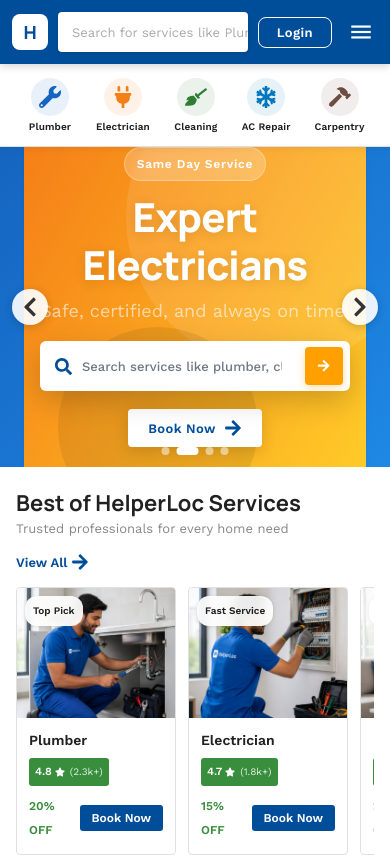
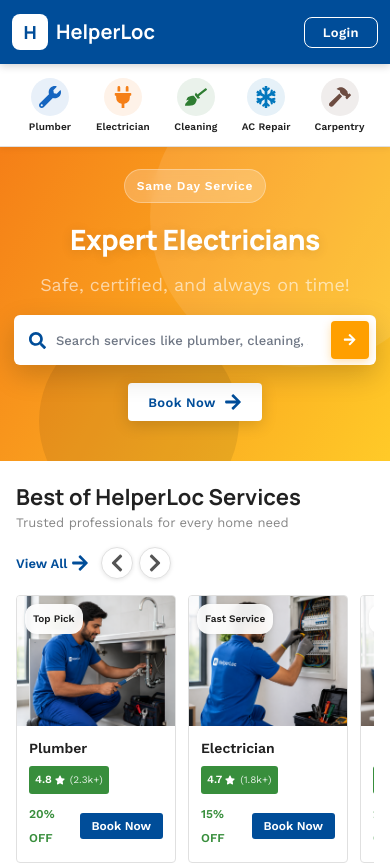
Before and after one commit to Aniketpundir/helperloc1, a React (Vite) app: page / in a window 390 px wide. Shown: the top 864 px of the page. Built offline with nearby package versions, Linux system fonts and the light colour scheme.

Commit message:
Do Some changes in website

```diff
--- a/src/App.css
+++ b/src/App.css
@@ -146,6 +146,8 @@
 
 html {
   scroll-behavior: smooth;
+   overflow-x: hidden;
+  width: 100%;
 }
 
 body {
--- a/src/components/user_section/Home_Section/CategoryBar/CategoryBar.css
+++ b/src/components/user_section/Home_Section/CategoryBar/CategoryBar.css
@@ -1,5 +1,3 @@
-/* src/components/user_section/Home_Section/CategoryBar/CategoryBar.css */
-
 .catbar {
   background: #fff;
   border-bottom: 1px solid #e0e0e0;
@@ -36,7 +34,6 @@
   display: none;
 }
 
-/* --- Single Category Item --- */
 .catbar__item {
   display: flex;
   flex-direction: column;
@@ -47,7 +44,12 @@
   cursor: pointer;
   padding: 6px 18px;
   border-radius: var(--radius-lg);
-  transition: background var(--transition-fast), transform var(--transition-fast);
+  transition:
+    background var(--transition-fast),
+    transform var(--transition-fast),
+    padding var(--transition-fast),
+    min-width var(--transition-fast),
+    border-radius var(--transition-fast);
   flex-shrink: 0;
   min-width: 80px;
   position: relative;
@@ -76,7 +78,6 @@
   transform: scaleX(1);
 }
 
-/* --- Icon Wrap --- */
 .catbar__icon-wrap {
   width: 44px;
   height: 44px;
@@ -85,7 +86,13 @@
   display: flex;
   align-items: center;
   justify-content: center;
-  transition: background var(--transition-fast), opacity var(--transition-fast), height var(--transition-fast), transform var(--transition-fast), margin var(--transition-fast);
+  transition:
+    width var(--transition-fast),
+    height var(--transition-fast),
+    background var(--transition-fast),
+    opacity var(--transition-fast),
+    transform var(--transition-fast),
+    margin var(--transition-fast);
   overflow: hidden;
 }
 
@@ -106,6 +113,7 @@
   color: #212121;
   letter-spacing: 0.01em;
   white-space: nowrap;
+  transition: font-size var(--transition-fast), font-weight var(--transition-fast);
 }
 
 .catbar--compact .catbar__track {
@@ -113,7 +121,6 @@
 }
 
 .catbar--compact .catbar__item {
-  flex-direction: row;
   min-width: auto;
   padding: 7px 15px;
   border-radius: 4px;
--- a/src/components/user_section/Home_Section/CategoryBar/CategoryBar.jsx
+++ b/src/components/user_section/Home_Section/CategoryBar/CategoryBar.jsx
@@ -1,15 +1,35 @@
-// src/components/user_section/Home_Section/CategoryBar/CategoryBar.jsx
-import React, { useEffect, useState } from 'react';
+import React, { useEffect, useRef, useState } from 'react';
 import { useNavigate } from 'react-router-dom';
 import './CategoryBar.css';
 import { homeCategories } from '../homeServices';
 
+const ENTER_COMPACT_AT = 100;
+const EXIT_COMPACT_AT = 60;
+
 const CategoryBar = () => {
     const [isCompact, setIsCompact] = useState(false);
     const navigate = useNavigate();
+    const tickingRef = useRef(false);
 
     useEffect(() => {
-        const handleScroll = () => setIsCompact(window.scrollY > 90);
+        const handleScroll = () => {
+            // requestAnimationFrame throttling: only run the check once
+            // per repaint instead of on every single scroll event, which
+            // removes layout-thrashing jitter on fast/trackpad scrolls.
+            if (tickingRef.current) return;
+            tickingRef.current = true;
+
+            window.requestAnimationFrame(() => {
+                const y = window.scrollY;
+                setIsCompact((prev) => {
+                    if (!prev && y > ENTER_COMPACT_AT) return true;
+                    if (prev && y < EXIT_COMPACT_AT) return false;
+                    return prev;
+                });
+                tickingRef.current = false;
+            });
+        };
+
         handleScroll();
         window.addEventListener('scroll', handleScroll, { passive: true });
         return () => window.removeEventListener('scroll', handleScroll);
--- a/src/components/user_section/Home_Section/Hero/Hero.css
+++ b/src/components/user_section/Home_Section/Hero/Hero.css
@@ -1,11 +1,12 @@
-/* src/components/user_section/Home_Section/Hero/Hero.css */
-
 .hero-banner {
   position: relative;
   width: 100%;
-  overflow: hidden;
-  background: #f1f3f6;
-  padding: 12px 0 0;
+  overflow-x: hidden;
+  overflow-y: visible;
+  background: #f1f3f6 !important;
+  padding: 0px 0 0 !important;
+  height: 100% !important;
+  margin-top: 0 !important;
 }
 
 /* --- Slide --- */
@@ -15,7 +16,7 @@
   display: flex;
   align-items: center;
   position: relative;
-  overflow: hidden;
+  overflow: visible; /* dropdown must escape this safely */
   transition: opacity 0.32s ease;
   box-shadow: 0 1px 3px rgba(0,0,0,0.08);
 }
@@ -28,6 +29,14 @@
   opacity: 0;
 }
 
+.hero-banner__bg {
+  position: absolute;
+  inset: 0;
+  overflow: hidden;
+  z-index: 0;
+  pointer-events: none;
+}
+
 /* --- Content --- */
 .hero-banner__content {
   position: relative;
@@ -35,10 +44,10 @@
   display: flex;
   align-items: center;
   justify-content: space-between;
-  padding-top: 40px;
-  padding-bottom: 40px;
+  padding: 40px 16px;
   gap: 24px;
   width: 100%;
+  box-sizing: border-box;
 }
 
 .hero-banner__text {
@@ -64,17 +73,17 @@
 /* --- Title --- */
 .hero-banner__title {
   font-family: var(--font-headline);
-  font-size: clamp(28px, 5vw, 48px);
+  font-size: clamp(26px, 5vw, 48px);
   font-weight: var(--fw-extrabold);
   color: #fff;
-  line-height: 1.15;
+  line-height: 1.18;
   margin-bottom: 10px;
   text-shadow: 0 2px 12px rgba(0,0,0,0.12);
 }
 
 /* --- Subtitle --- */
 .hero-banner__subtitle {
-  font-size: clamp(14px, 2vw, 18px);
+  font-size: clamp(13px, 2vw, 18px);
   color: rgba(255,255,255,0.88);
   margin-bottom: 18px;
   line-height: 1.5;
@@ -93,6 +102,7 @@
   margin-bottom: 18px;
   position: relative;
   box-shadow: 0 10px 28px rgba(0,0,0,0.18);
+  box-sizing: border-box;
 }
 
 .hero-search:focus-within {
@@ -147,16 +157,14 @@
 }
 
 .hero-search__suggestions {
-  position: absolute;
-  left: 0;
-  right: 0;
-  top: calc(100% + 8px);
+  position: fixed;
   background: #fff;
   border-radius: 6px;
   box-shadow: 0 14px 34px rgba(0,0,0,0.22);
   border: 1px solid #e5e7eb;
-  overflow: hidden;
-  z-index: 40;
+  max-height: 280px;
+  overflow-y: auto;
+  z-index: 9999;
 }
 
 .hero-search__suggestion {
@@ -264,7 +272,6 @@
   position: absolute;
   border-radius: 50%;
   pointer-events: none;
-  z-index: 1;
 }
 
 .hero-banner__shape--1 {
@@ -283,43 +290,6 @@
   left: 10%;
 }
 
-/* --- Arrows --- */
-.hero-banner__arrow {
-  position: absolute;
-  top: 50%;
-  transform: translateY(-50%);
-  z-index: 10;
-  background: rgba(255,255,255,0.9);
-  border: none;
-  border-radius: 50%;
-  width: 36px;
-  height: 36px;
-  display: flex;
-  align-items: center;
-  justify-content: center;
-  cursor: pointer;
-  box-shadow: 0 2px 10px rgba(0,0,0,0.18);
-  transition: all var(--transition-fast);
-}
-
-.hero-banner__arrow:hover {
-  background: #fff;
-  box-shadow: 0 4px 16px rgba(0,0,0,0.22);
-  transform: translateY(-50%) scale(1.08);
-}
-
-.hero-banner__arrow svg {
-  font-size: 22px;
-  color: #333;
-}
-
-.hero-banner__arrow--prev {
-  left: 12px;
-}
-
-.hero-banner__arrow--next {
-  right: 12px;
-}
 
 /* --- Dots --- */
 .hero-banner__dots {
@@ -360,12 +330,16 @@
   }
 
   .hero-banner__content {
-    padding-top: 28px;
-    padding-bottom: 48px;
+    padding: 28px 16px 48px;
   }
 }
 
-@media (max-width: 480px) {
+@media (max-width: 480px){
+
+  .hero-banner__content {
+    padding: 22px 14px 40px;
+  }
+
   .hero-search {
     height: auto;
     min-height: 50px;
@@ -380,4 +354,31 @@
     padding: 10px 20px;
     font-size: 13px;
   }
+
+  .hero-banner__title{
+    font-size: 28px !important;
+  }
+
+  .hero-banner__dots{
+    display: none;
+  }
 }
+
+@media (max-width: 380px) {
+  .hero-banner__tag {
+    font-size: 11px;
+    padding: 3px 10px;
+  }
+
+  .hero-banner__title {
+    font-size: 18px;
+  }
+
+  .hero-banner__subtitle {
+    font-size: 12px;
+  }
+
+  .hero-search__input {
+    font-size: 12px;
+  }
+}
--- a/src/components/user_section/Home_Section/Hero/Hero.jsx
+++ b/src/components/user_section/Home_Section/Hero/Hero.jsx
@@ -1,7 +1,7 @@
-// src/components/user_section/Home_Section/Hero/Hero.jsx
-import React, { useCallback, useEffect, useState } from 'react';
+import React, { useCallback, useEffect, useRef, useState } from 'react';
+import { createPortal } from 'react-dom';
 import { useNavigate } from 'react-router-dom';
-import { FaArrowRight, FaChevronLeft, FaChevronRight, FaSearch, FaTimes } from 'react-icons/fa';
+import { FaArrowRight, FaSearch, FaTimes } from 'react-icons/fa';
 import './Hero.css';
 import { homeCategories } from '../homeServices';
 
@@ -57,7 +57,9 @@ const Hero = () => {
     const [animating, setAnimating] = useState(false);
     const [query, setQuery] = useState('');
     const [isSearchOpen, setIsSearchOpen] = useState(false);
+    const [dropdownRect, setDropdownRect] = useState(null);
     const navigate = useNavigate();
+    const searchRef = useRef(null);
 
     const goTo = useCallback((index) => {
         if (animating) return;
@@ -77,9 +79,32 @@ const Hero = () => {
     };
 
     useEffect(() => {
+        if (isSearchOpen) return undefined;
         const timer = setInterval(next, 4000);
         return () => clearInterval(timer);
-    }, [next]);
+    }, [next, isSearchOpen]);
+
+    const updateDropdownPosition = useCallback(() => {
+        if (searchRef.current) {
+            const rect = searchRef.current.getBoundingClientRect();
+            setDropdownRect({
+                top: rect.bottom + 8,
+                left: rect.left,
+                width: rect.width,
+            });
+        }
+    }, []);
+
+    useEffect(() => {
+        if (!isSearchOpen) return undefined;
+        updateDropdownPosition();
+        window.addEventListener('scroll', updateDropdownPosition, true);
+        window.addEventListener('resize', updateDropdownPosition);
+        return () => {
+            window.removeEventListener('scroll', updateDropdownPosition, true);
+            window.removeEventListener('resize', updateDropdownPosition);
+        };
+    }, [isSearchOpen, updateDropdownPosition]);
 
     const banner = banners[current];
     const BannerIcon = banner.Icon;
@@ -110,19 +135,26 @@ const Hero = () => {
         if (match) goToService(match);
     };
 
+    const showDropdown = isSearchOpen && suggestions.length > 0 && dropdownRect;
+
     return (
+        <>
             <section className="hero-banner">
                 <div
                     className={`hero-banner__slide ${animating ? 'hero-banner__slide--exit' : 'hero-banner__slide--enter'}`}
-                style={{ background: banner.bg }}
                 >
+                    <div className="hero-banner__bg" style={{ background: banner.bg }}>
+                        <div className="hero-banner__shape hero-banner__shape--1" />
+                        <div className="hero-banner__shape hero-banner__shape--2" />
+                    </div>
+
                     <div className="hero-banner__content container">
                         <div className="hero-banner__text">
                             <span className="hero-banner__tag">{banner.tag}</span>
                             <h1 className="hero-banner__title">{banner.title}</h1>
                             <p className="hero-banner__subtitle">{banner.subtitle}</p>
 
-                        <form className="hero-search" onSubmit={handleSearchSubmit}>
+                            <form className="hero-search" ref={searchRef} onSubmit={handleSearchSubmit}>
                                 <FaSearch className="hero-search__icon" aria-hidden="true" />
                                 <input
                                     className="hero-search__input"
@@ -133,6 +165,7 @@ const Hero = () => {
                                         setIsSearchOpen(true);
                                     }}
                                     onFocus={() => setIsSearchOpen(true)}
+                                    onClick={() => setIsSearchOpen(true)}
                                     onBlur={() => window.setTimeout(() => setIsSearchOpen(false), 120)}
                                     placeholder="Search services like plumber, cleaning, AC repair"
                                     aria-label="Search services"
@@ -153,9 +186,44 @@ const Hero = () => {
                                 <button className="hero-search__submit" type="submit" aria-label="Search">
                                     <FaArrowRight aria-hidden="true" />
                                 </button>
+                            </form>
 
-                            {isSearchOpen && suggestions.length > 0 && (
-                                <div className="hero-search__suggestions">
+                            <button
+                                className="hero-banner__cta"
+                                onClick={() => navigate(`/worker-category/listed-worker/${banner.category}`)}
+                            >
+                                {banner.cta}
+                                <FaArrowRight aria-hidden="true" />
+                            </button>
+                        </div>
+
+                        <div className="hero-banner__icon-wrap" style={{ background: banner.iconBg }}>
+                            <BannerIcon className="hero-banner__icon" aria-hidden="true" />
+                        </div>
+                    </div>
+                </div>
+
+                <div className="hero-banner__dots">
+                    {banners.map((_, i) => (
+                        <button
+                            key={i}
+                            className={`hero-banner__dot ${i === current ? 'hero-banner__dot--active' : ''}`}
+                            onClick={() => goTo(i)}
+                            aria-label={`Go to slide ${i + 1}`}
+                        />
+                    ))}
+                </div>
+            </section>
+
+            {showDropdown && createPortal(
+                <div
+                    className="hero-search__suggestions"
+                    style={{
+                        top: dropdownRect.top,
+                        left: dropdownRect.left,
+                        width: dropdownRect.width,
+                    }}
+                >
                     {suggestions.map((service) => {
                         const ServiceIcon = service.Icon;
                         return (
@@ -176,46 +244,10 @@ const Hero = () => {
                             </button>
                         );
                     })}
-                                </div>
+                </div>,
+                document.body
             )}
-                        </form>
-
-                        <button
-                            className="hero-banner__cta"
-                            onClick={() => navigate(`/worker-category/listed-worker/${banner.category}`)}
-                        >
-                            {banner.cta}
-                            <FaArrowRight aria-hidden="true" />
-                        </button>
-                    </div>
-
-                    <div className="hero-banner__icon-wrap" style={{ background: banner.iconBg }}>
-                        <BannerIcon className="hero-banner__icon" aria-hidden="true" />
-                    </div>
-                </div>
-
-                <div className="hero-banner__shape hero-banner__shape--1" />
-                <div className="hero-banner__shape hero-banner__shape--2" />
-            </div>
-
-            <button className="hero-banner__arrow hero-banner__arrow--prev" onClick={prev} aria-label="Previous">
-                <FaChevronLeft aria-hidden="true" />
-            </button>
-            <button className="hero-banner__arrow hero-banner__arrow--next" onClick={next} aria-label="Next">
-                <FaChevronRight aria-hidden="true" />
-            </button>
-
-            <div className="hero-banner__dots">
-                {banners.map((_, i) => (
-                    <button
-                        key={i}
-                        className={`hero-banner__dot ${i === current ? 'hero-banner__dot--active' : ''}`}
-                        onClick={() => goTo(i)}
-                        aria-label={`Go to slide ${i + 1}`}
-                    />
-                ))}
-            </div>
-        </section>
+        </>
     );
 };
 
--- a/src/components/user_section/Home_Section/Services/Services.css
+++ b/src/components/user_section/Home_Section/Services/Services.css
@@ -257,8 +257,4 @@
   .svc-card__img-wrap {
     height: 130px;
   }
-
-  .svc__arrows {
-    display: none;
-  }
 }
--- a/src/components/user_section/Navbar/Navbar.css
+++ b/src/components/user_section/Navbar/Navbar.css
@@ -56,57 +56,6 @@
   color: var(--color-on-primary);
   text-decoration: none;
   white-space: nowrap;
-}
-
-/* --- Search Bar (Flipkart style) --- */
-.navbar__search-wrap {
-  flex: 1;
-  display: flex;
-  align-items: center;
-  background: #fff;
-  border-radius: 4px;
-  overflow: hidden;
-  max-width: 600px;
-  height: 40px;
-  box-shadow: 0 1px 4px rgba(0,0,0,0.12);
-}
-
-.navbar__search-input {
-  flex: 1;
-  border: none;
-  outline: none;
-  padding: 0 14px;
-  font-size: 14px;
-  color: #333;
-  background: transparent;
-  height: 100%;
-}
-
-.navbar__search-input::placeholder {
-  color: #aaa;
-  font-size: 13px;
-}
-
-.navbar__search-btn {
-  width: 48px;
-  height: 100%;
-  background: var(--color-primary);
-  border: none;
-  cursor: pointer;
-  display: flex;
-  align-items: center;
-  justify-content: center;
-  transition: background var(--transition-fast);
-  flex-shrink: 0;
-}
-
-.navbar__search-btn:hover {
-  background: #1565c0;
-}
-
-.navbar__search-btn .material-symbols-outlined {
-  color: #fff;
-  font-size: 22px;
 }
 
 /* --- Actions (right side) --- */
@@ -341,29 +290,6 @@
   color: #c0392b;
 }
 
-/* --- Hamburger --- */
-.navbar__hamburger {
-  display: none;
-  background: transparent;
-  border: none;
-  cursor: pointer;
-  padding: 4px;
-  color: var(--color-on-primary);
-  align-items: center;
-  justify-content: center;
-  border-radius: var(--radius-lg);
-  transition: background var(--transition-fast);
-}
-
-.navbar__hamburger:hover {
-  background: rgba(255,255,255,0.15);
-}
-
-.navbar__hamburger .material-symbols-outlined {
-  font-size: 26px;
-  color: var(--color-on-primary);
-}
-
 /* ── Mobile Overlay ── */
 .navbar__mobile-overlay {
   position: fixed;
@@ -502,9 +428,6 @@
 }
 
 @media (max-width: 750px) {
-  .navbar__hamburger {
-    display: flex;
-  }
 
   .navbar__search-wrap {
     max-width: unset;
@@ -513,7 +436,7 @@
 
 @media (max-width: 500px) {
   .navbar__logo-text {
-    display: none;
+    display: block;
   }
 
   .navbar__inner {
--- a/src/components/user_section/Navbar/Navbar.jsx
+++ b/src/components/user_section/Navbar/Navbar.jsx
@@ -225,21 +225,6 @@ const Navbar = () => {
                         <Link to="/" className="navbar__logo-text">HelperLoc</Link>
                     </div>
 
-                    {/* Search Bar - center */}
-                    <div className="navbar__search-wrap">
-                        <input
-                            type="text"
-                            placeholder="Search for services like Plumber, Electrician..."
-                            className="navbar__search-input"
-                            value={searchQuery}
-                            onChange={(e) => setSearchQuery(e.target.value)}
-                            onKeyDown={handleSearchKeyDown}
-                        />
-                        <button className="navbar__search-btn" onClick={handleSearch} aria-label="Search">
-                            <span className="material-symbols-outlined">search</span>
-                        </button>
-                    </div>
-
                     {/* Right Actions */}
                     <div className="navbar__actions">
                         {isAuthenticated ? (
@@ -254,17 +239,6 @@ const Navbar = () => {
                                 </Link>
                             </>
                         )}
-
-                        {/* Hamburger */}
-                        <button
-                            className="navbar__hamburger"
-                            onClick={() => setMobileMenuOpen((p) => !p)}
-                            aria-label="Toggle menu"
-                        >
-                            <span className="material-symbols-outlined">
-                                {mobileMenuOpen ? 'close' : 'menu'}
-                            </span>
-                        </button>
                     </div>
                 </div>
             </nav>
```
Lines whose indentation alone changed are shown as unchanged.
